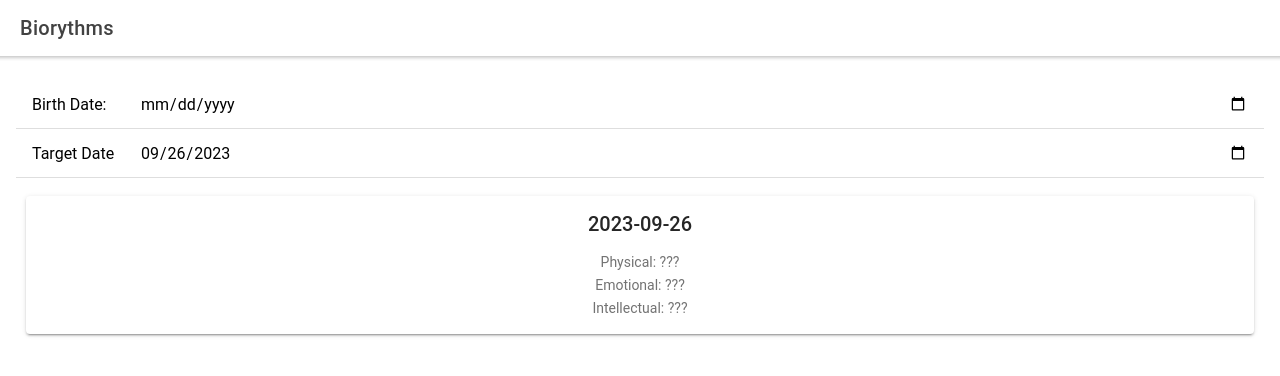
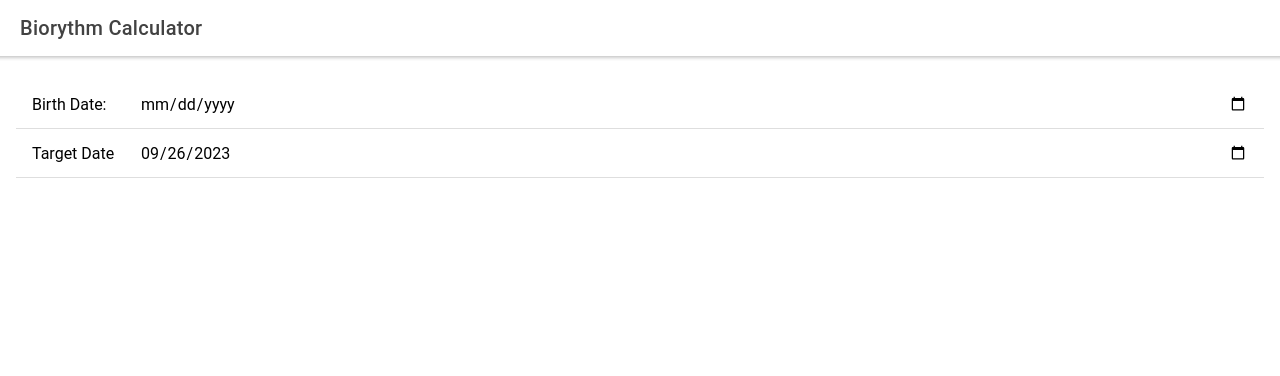
Before and after one commit to eldar2malkic/biorhythm-calculator, a React (Create React App) app: page / in a window 1280 px wide. Shown: the top 376 px of the page. Built offline with nearby package versions, Linux system fonts and the light colour scheme.

Commit message:
Second commit

```diff
--- a/package.json
+++ b/package.json
@@ -9,6 +9,7 @@
   },
   "dependencies": {
     "@ionic/react": "^6.3.1",
+    "dayjs": "^1.11.10",
     "ionicons": "^6.0.3",
     "react": "^18.2.0",
     "react-dom": "^18.2.0"
--- a/src/App.js
+++ b/src/App.js
@@ -1,23 +1,27 @@
 import { IonApp, IonContent, IonHeader, IonInput, IonItem, IonLabel, IonList, IonTitle, IonToolbar } from '@ionic/react';
 import { useState } from 'react';
 import BiorythmCard from './components/BiorhythmCard';
+import { useStoredState } from './lib/hooks';
 
 function getToday () {
   return new Date().toISOString().slice(0, 'yyyy-mm-dd'.length);
 }
 
 function App() {
-  const [birthDate, setBirthDate] = useState('');
+  const [birthDate, setBirthDate] = useStoredState('birthDate', '');
   const [targetDate, setTargetDate] = useState(getToday);
 
   return (
     <IonApp>
       <IonHeader>
         <IonToolbar>
-          <IonTitle>Biorythms</IonTitle>
+          <IonTitle>Biorythm Calculator</IonTitle>
         </IonToolbar>
       </IonHeader>
       <IonContent className="ion-padding">
+              {Boolean(birthDate) && (
+                <BiorythmCard birthDate={birthDate} targetDate={targetDate} />
+              )}
         <IonList>
           <IonItem>
             <IonLabel position='fixed'>
@@ -36,7 +40,6 @@ function App() {
             />
           </IonItem>
         </IonList>
-        <BiorythmCard targetDate={targetDate} />
       </IonContent>
     </IonApp>
   );
--- a/src/components/BiorhythmCard.js
+++ b/src/components/BiorhythmCard.js
@@ -1,15 +1,23 @@
 import { IonCard, IonCardContent, IonCardHeader, IonCardTitle } from "@ionic/react";
+import dayjs from "dayjs";
+import { calculateBiorythms } from "../lib/biorythms";
 
-function BiorythmCard({ targetDate }) {
+function formatDate(isoString) {
+    const day = dayjs(isoString)
+    return day.format('D MMMM YYYY')
+}
+
+function BiorythmCard({ birthDate, targetDate }) {
+    const biorythms = calculateBiorythms(birthDate, targetDate);
     return (
         <IonCard className="ion-text-center">
             <IonCardHeader>
-                <IonCardTitle>{targetDate}</IonCardTitle>
+                <IonCardTitle>{formatDate(targetDate)}</IonCardTitle>
             </IonCardHeader>
             <IonCardContent>
-                <p>Physical: ???</p>
-                <p>Emotional: ???</p>
-                <p>Intellectual: ???</p>
+                <p>Physical: {biorythms.physical.toFixed(4)}</p>
+                <p>Emotional: {biorythms.emotional.toFixed(4)}</p>
+                <p>Intellectual: {biorythms.intellectual.toFixed(4)}</p>
             </IonCardContent>
         </IonCard>
     );
--- /dev/null
+++ b/src/lib/biorythms.js
@@ -0,0 +1,16 @@
+import dayjs from "dayjs";
+
+export function calculateBiorythms(birthDate, targetDate) {
+    return {
+        physical: calculateBiorythm(birthDate, targetDate, 23),
+        emotional: calculateBiorythm(birthDate, targetDate, 28),
+        intellectual: calculateBiorythm(birthDate, targetDate, 33),
+    };
+}
+
+function calculateBiorythm(birthDate, targetDate, cycle) {
+    const birthDay = dayjs(birthDate);
+    const targetDay = dayjs(targetDate);
+    const diff = targetDay.diff(birthDay, 'day');
+    return Math.sin(2 * Math.PI * diff / cycle);
+}
--- /dev/null
+++ b/src/lib/hooks.js
@@ -0,0 +1,14 @@
+import { useState } from "react";
+
+export function useStoredState(storageKey, defaultState) {
+    function getInitialState() {
+        const storedState = localStorage.getItem(storageKey);
+        return storedState ?? defaultState;
+    }
+    const [state, setState] = useState(getInitialState);
+    function setAndStoreState(state) {
+        setState(state);
+        localStorage.setItem(storageKey, state);
+    }
+    return [state, setAndStoreState];
+}
```
Also changed, not shown: 2 other files (tests, documents, lock files or other folders).
